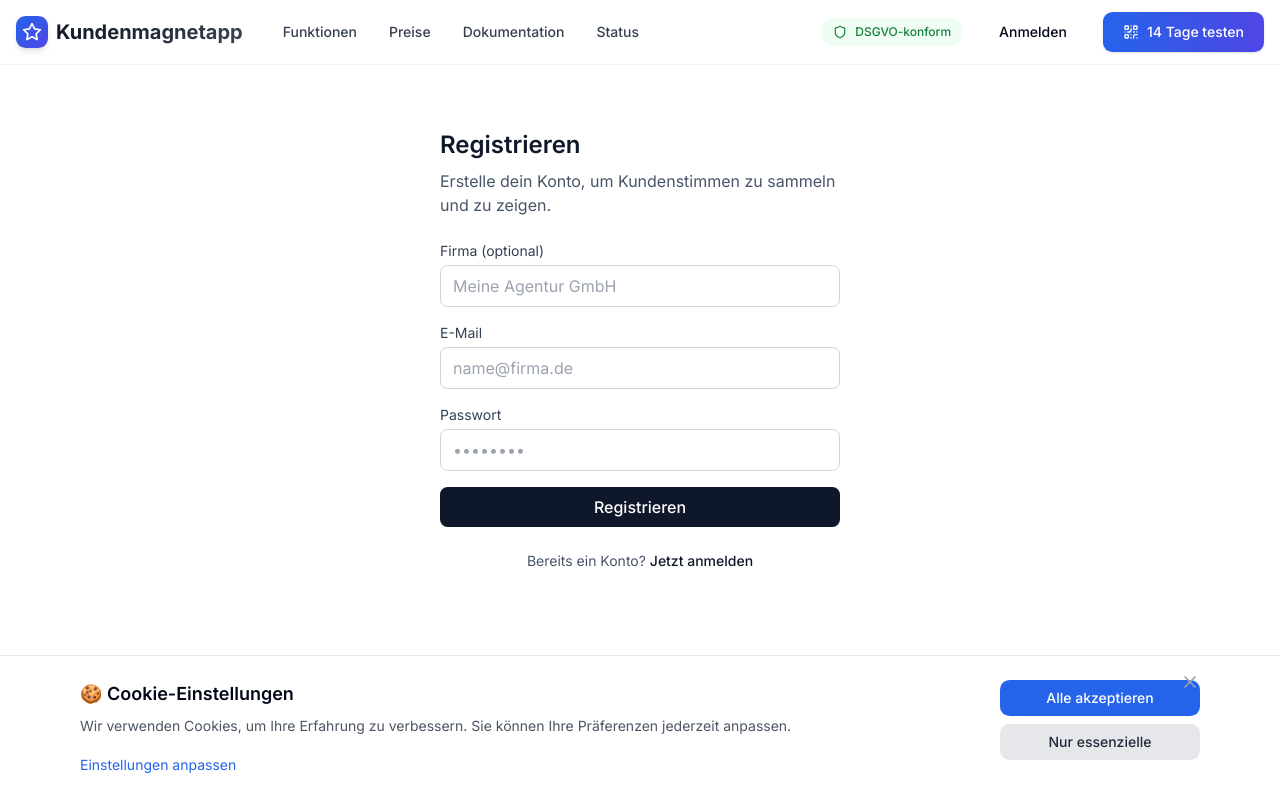
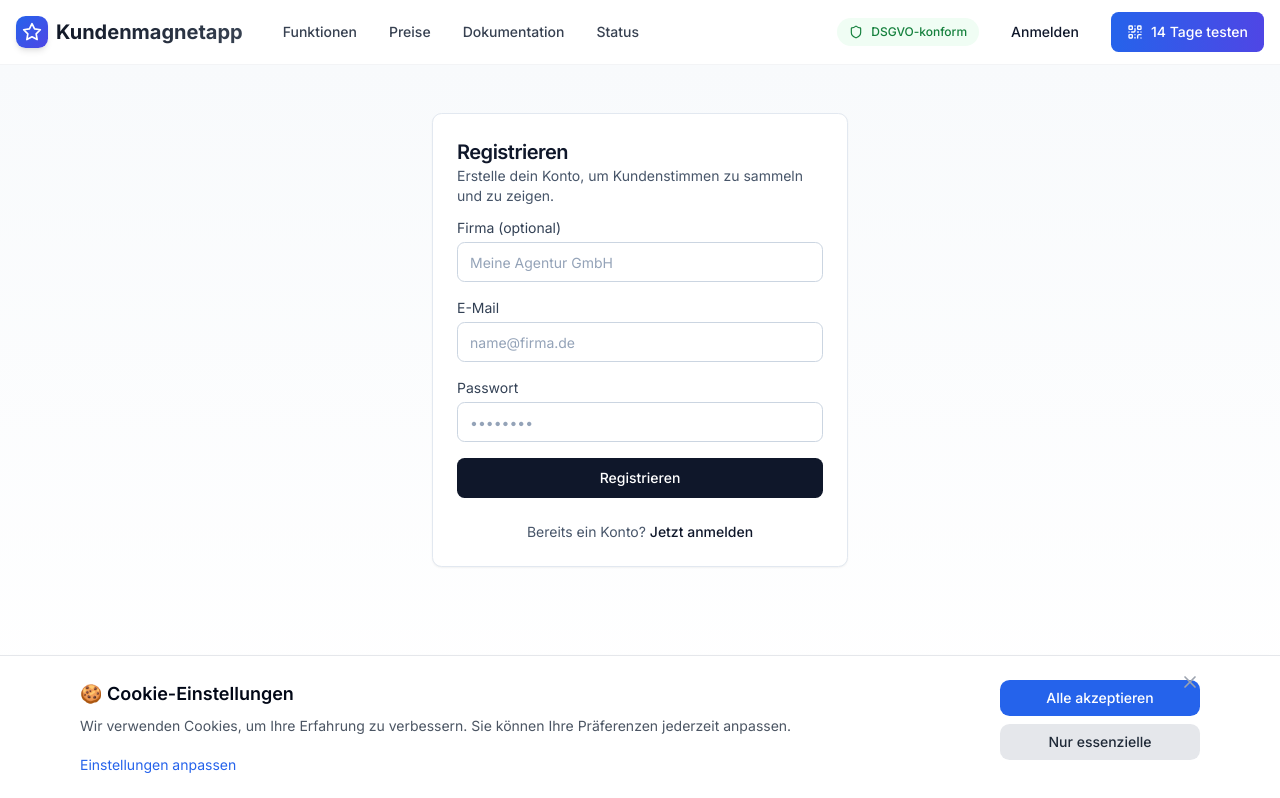
Before and after one commit to kweisgerber90-source/kundenmagnetapp2, a Next.js app: page /register in a window 1280 px wide. Shown: the top 798 px of the page. Built offline with nearby package versions, Linux system fonts and the light colour scheme.

Commit message:
chore(ui): replace broken shadcn-like components and unify auth pages styling

```diff
--- a/app/login/page.tsx
+++ b/app/login/page.tsx
@@ -1,8 +1,12 @@
-// app/login/page.tsx
-// Login-Seite (E-Mail/Passwort + Magic Link), DE-Texte, keine UI-Abhängigkeiten.
-
 'use client'
 
+// Anmeldeseite (E-Mail/Passwort + Magic Link) im einheitlichen UI-Stil.
+
+import { AlertError, AlertSuccess } from '@/components/ui/alert'
+import { Button } from '@/components/ui/button'
+import { Card, CardContent, CardDescription, CardHeader, CardTitle } from '@/components/ui/card'
+import { Input } from '@/components/ui/input'
+import { Label } from '@/components/ui/label'
 import { createClient } from '@/lib/supabase/client'
 import Link from 'next/link'
 import { useRouter, useSearchParams } from 'next/navigation'
@@ -48,91 +52,80 @@ export default function LoginPage() {
   }
 
   return (
-    <div className="min-h-[80vh] bg-white">
-      <div className="mx-auto max-w-md px-6 py-16">
-        <h1 className="mb-2 text-2xl font-semibold text-slate-900">Anmelden</h1>
-        <p className="mb-6 text-slate-600">
+    <div className="min-h-[80vh] bg-gradient-to-b from-slate-50 to-white">
+      <div className="mx-auto max-w-md px-4 py-12">
+        <Card>
+          <CardHeader>
+            <CardTitle>Anmelden</CardTitle>
+            <CardDescription>
               Melde dich mit E-Mail & Passwort an oder fordere einen Magic Link an.
-        </p>
-
+            </CardDescription>
+          </CardHeader>
+          <CardContent>
             <div className="mb-4 flex gap-2">
-          <button
+              <Button
+                variant={mode === 'password' ? 'default' : 'secondary'}
+                size="sm"
                 onClick={() => setMode('password')}
-            className={`rounded-md px-3 py-1 text-sm ${mode === 'password' ? 'bg-slate-900 text-white' : 'bg-slate-100 text-slate-700'}`}
               >
                 Passwort
-          </button>
-          <button
+              </Button>
+              <Button
+                variant={mode === 'magic' ? 'default' : 'secondary'}
+                size="sm"
                 onClick={() => setMode('magic')}
-            className={`rounded-md px-3 py-1 text-sm ${mode === 'magic' ? 'bg-slate-900 text-white' : 'bg-slate-100 text-slate-700'}`}
               >
                 Magic Link
-          </button>
+              </Button>
             </div>
 
-        {error && (
-          <div className="mb-4 rounded-md border border-red-200 bg-red-50 px-3 py-2 text-sm text-red-700">
-            {error}
-          </div>
-        )}
-        {message && (
-          <div className="mb-4 rounded-md border border-emerald-200 bg-emerald-50 px-3 py-2 text-sm text-emerald-700">
-            {message}
-          </div>
-        )}
+            {error && <AlertError>{error}</AlertError>}
+            {message && <AlertSuccess>{message}</AlertSuccess>}
 
             {mode === 'password' ? (
               <form onSubmit={handlePasswordLogin} className="space-y-4">
-            <label className="block">
-              <span className="mb-1 block text-sm text-slate-700">E-Mail</span>
-              <input
+                <div>
+                  <Label htmlFor="email">E-Mail</Label>
+                  <Input
+                    id="email"
                     type="email"
                     required
                     value={email}
                     onChange={(e) => setEmail(e.target.value)}
-                className="w-full rounded-md border border-slate-300 px-3 py-2"
                     placeholder="name@firma.de"
                   />
-            </label>
-            <label className="block">
-              <span className="mb-1 block text-sm text-slate-700">Passwort</span>
-              <input
+                </div>
+                <div>
+                  <Label htmlFor="password">Passwort</Label>
+                  <Input
+                    id="password"
                     type="password"
                     required
                     value={password}
                     onChange={(e) => setPassword(e.target.value)}
-                className="w-full rounded-md border border-slate-300 px-3 py-2"
                     placeholder="••••••••"
                   />
-            </label>
-            <button
-              type="submit"
-              disabled={loading}
-              className="w-full rounded-md bg-slate-900 px-4 py-2 font-medium text-white hover:bg-slate-800 disabled:opacity-60"
-            >
+                </div>
+                <Button type="submit" disabled={loading} className="w-full">
                   {loading ? 'Anmelden…' : 'Anmelden'}
-            </button>
+                </Button>
               </form>
             ) : (
               <form onSubmit={handleMagicLink} className="space-y-4">
-            <label className="block">
-              <span className="mb-1 block text-sm text-slate-700">E-Mail</span>
-              <input
+                <div>
+                  <Label htmlFor="email2">E-Mail</Label>
+                  <Input
+                    id="email2"
                     type="email"
                     required
                     value={email}
                     onChange={(e) => setEmail(e.target.value)}
-                className="w-full rounded-md border border-slate-300 px-3 py-2"
                     placeholder="name@firma.de"
                   />
-            </label>
-            <button
-              type="submit"
-              disabled={loading}
-              className="w-full rounded-md bg-slate-900 px-4 py-2 font-medium text-white hover:bg-slate-800 disabled:opacity-60"
-            >
+                </div>
+                <Button type="submit" disabled={loading} className="w-full">
                   {loading ? 'Senden…' : 'Magic Link senden'}
-            </button>
+                </Button>
               </form>
             )}
 
@@ -145,6 +138,8 @@ export default function LoginPage() {
                 Jetzt registrieren
               </Link>
             </p>
+          </CardContent>
+        </Card>
       </div>
     </div>
   )
--- a/app/register/page.tsx
+++ b/app/register/page.tsx
@@ -1,8 +1,13 @@
-// app/register/page.tsx
-// Registrierungsseite (E-Mail/Passwort). Nach Registrierung: E-Mail bestätigen.
-
 'use client'
 
+// Registrierungsseite (E-Mail/Passwort) im einheitlichen UI-Stil.
+// Nach Registrierung: E-Mail bestätigen via /auth/confirm.
+
+import { AlertError, AlertSuccess } from '@/components/ui/alert'
+import { Button } from '@/components/ui/button'
+import { Card, CardContent, CardDescription, CardHeader, CardTitle } from '@/components/ui/card'
+import { Input } from '@/components/ui/input'
+import { Label } from '@/components/ui/label'
 import { createClient } from '@/lib/supabase/client'
 import Link from 'next/link'
 import { useState } from 'react'
@@ -32,72 +37,71 @@ export default function RegisterPage() {
     })
 
     setLoading(false)
-    if (error) setError(error.message)
-    else setMessage('Bitte bestätige deine E-Mail. Prüfe deinen Posteingang.')
+    if (error) {
+      const msg = error.message?.toLowerCase() ?? ''
+      if (msg.includes('rate limit')) {
+        setError(
+          'Zu viele Bestätigungs-E-Mails in kurzer Zeit. Bitte warte 1 Minute und versuche es erneut.',
+        )
+      } else {
+        setError(error.message)
+      }
+      return
+    }
+    setMessage('Bitte bestätige deine E-Mail. Prüfe deinen Posteingang.')
   }
 
   return (
-    <div className="min-h-[80vh] bg-white">
-      <div className="mx-auto max-w-md px-6 py-16">
-        <h1 className="mb-2 text-2xl font-semibold text-slate-900">Registrieren</h1>
-        <p className="mb-6 text-slate-600">
+    <div className="min-h-[80vh] bg-gradient-to-b from-slate-50 to-white">
+      <div className="mx-auto max-w-md px-4 py-12">
+        <Card>
+          <CardHeader>
+            <CardTitle>Registrieren</CardTitle>
+            <CardDescription>
               Erstelle dein Konto, um Kundenstimmen zu sammeln und zu zeigen.
-        </p>
-
-        {error && (
-          <div className="mb-4 rounded-md border border-red-200 bg-red-50 px-3 py-2 text-sm text-red-700">
-            {error}
-          </div>
-        )}
-        {message && (
-          <div className="mb-4 rounded-md border border-emerald-200 bg-emerald-50 px-3 py-2 text-sm text-emerald-700">
-            {message}
-          </div>
-        )}
+            </CardDescription>
+          </CardHeader>
+          <CardContent>
+            {error && <AlertError>{error}</AlertError>}
+            {message && <AlertSuccess>{message}</AlertSuccess>}
 
             <form onSubmit={handleRegister} className="space-y-4">
-          <label className="block">
-            <span className="mb-1 block text-sm text-slate-700">Firma (optional)</span>
-            <input
+              <div>
+                <Label htmlFor="company">Firma (optional)</Label>
+                <Input
+                  id="company"
                   type="text"
                   value={company}
                   onChange={(e) => setCompany(e.target.value)}
-              className="w-full rounded-md border border-slate-300 px-3 py-2"
                   placeholder="Meine Agentur GmbH"
                 />
-          </label>
-
-          <label className="block">
-            <span className="mb-1 block text-sm text-slate-700">E-Mail</span>
-            <input
+              </div>
+              <div>
+                <Label htmlFor="email">E-Mail</Label>
+                <Input
+                  id="email"
                   type="email"
                   required
                   value={email}
                   onChange={(e) => setEmail(e.target.value)}
-              className="w-full rounded-md border border-slate-300 px-3 py-2"
                   placeholder="name@firma.de"
                 />
-          </label>
-
-          <label className="block">
-            <span className="mb-1 block text-sm text-slate-700">Passwort</span>
-            <input
+              </div>
+              <div>
+                <Label htmlFor="password">Passwort</Label>
+                <Input
+                  id="password"
                   type="password"
                   required
                   value={password}
                   onChange={(e) => setPassword(e.target.value)}
-              className="w-full rounded-md border border-slate-300 px-3 py-2"
                   placeholder="••••••••"
                 />
-          </label>
+              </div>
 
-          <button
-            type="submit"
-            disabled={loading}
-            className="w-full rounded-md bg-slate-900 px-4 py-2 font-medium text-white hover:bg-slate-800 disabled:opacity-60"
-          >
+              <Button type="submit" disabled={loading} className="w-full">
                 {loading ? 'Registrieren…' : 'Registrieren'}
-          </button>
+              </Button>
             </form>
 
             <p className="mt-6 text-center text-sm text-slate-600">
@@ -109,6 +113,8 @@ export default function RegisterPage() {
                 Jetzt anmelden
               </Link>
             </p>
+          </CardContent>
+        </Card>
       </div>
     </div>
   )
--- /dev/null
+++ b/components/ui/alert.tsx
@@ -0,0 +1,29 @@
+// components/ui/alert.tsx
+// Für Fehlermeldungen/Status-Hinweise in Formularen.
+
+import { cn } from '@/lib/utils'
+import * as React from 'react'
+
+export function AlertError({ children }: { children: React.ReactNode }) {
+  return (
+    <div
+      className={cn(
+        'mb-4 rounded-md border border-red-200 bg-red-50 px-3 py-2 text-sm text-red-700',
+      )}
+    >
+      {children}
+    </div>
+  )
+}
+
+export function AlertSuccess({ children }: { children: React.ReactNode }) {
+  return (
+    <div
+      className={cn(
+        'mb-4 rounded-md border border-emerald-200 bg-emerald-50 px-3 py-2 text-sm text-emerald-700',
+      )}
+    >
+      {children}
+    </div>
+  )
+}
--- a/components/ui/badge.tsx
+++ b/components/ui/badge.tsx
@@ -1,33 +1,29 @@
 // components/ui/badge.tsx
+// Kleine Badge/Label-Komponente.
+
 import { cn } from '@/lib/utils'
-import { cva, type VariantProps } from 'class-variance-authority'
 import * as React from 'react'
 
-const badgeVariants = cva(
-  'inline-flex items-center rounded-full border px-2.5 py-0.5 text-xs font-semibold transition-colors focus:outline-none focus:ring-2 focus:ring-ring focus:ring-offset-2',
-  {
-    variants: {
-      variant: {
-        default: 'border-transparent bg-primary text-primary-foreground hover:bg-primary/80',
-        secondary:
-          'border-transparent bg-secondary text-secondary-foreground hover:bg-secondary/80',
-        destructive:
-          'border-transparent bg-destructive text-destructive-foreground hover:bg-destructive/80',
-        outline: 'text-foreground',
-      },
-    },
-    defaultVariants: {
-      variant: 'default',
-    },
-  },
-)
-
-export interface BadgeProps
-  extends React.HTMLAttributes<HTMLDivElement>,
-    VariantProps<typeof badgeVariants> {}
-
-function Badge({ className, variant, ...props }: BadgeProps) {
-  return <div className={cn(badgeVariants({ variant }), className)} {...props} />
+export interface BadgeProps extends React.HTMLAttributes<HTMLSpanElement> {
+  variant?: 'default' | 'secondary' | 'outline'
 }
 
-export { Badge, badgeVariants }
+export function Badge({ className, variant = 'default', ...props }: BadgeProps) {
+  const styles =
+    variant === 'secondary'
+      ? 'bg-slate-100 text-slate-900'
+      : variant === 'outline'
+        ? 'border border-slate-300 text-slate-900'
+        : 'bg-slate-900 text-white'
+  return (
+    <span
+      className={cn(
+        'inline-flex items-center rounded-md px-2 py-0.5 text-xs font-medium',
+        styles,
+        className,
+      )}
+      {...props}
+    />
+  )
+}
+export default Badge
--- a/components/ui/button.tsx
+++ b/components/ui/button.tsx
@@ -1,50 +1,52 @@
-// components/ui/button.tsx (updated with better hover states)
+// components/ui/button.tsx
+// Einfache, robuste Button-Komponente im Kundenmagnetapp-Stil.
+// Unterstützt optional asChild (Radix Slot), aber ohne cva.
+
 import { cn } from '@/lib/utils'
 import { Slot } from '@radix-ui/react-slot'
-import { cva, type VariantProps } from 'class-variance-authority'
 import * as React from 'react'
 
-const buttonVariants = cva(
-  'inline-flex items-center justify-center whitespace-nowrap rounded-lg text-sm font-medium ring-offset-background transition-all focus-visible:outline-none focus-visible:ring-2 focus-visible:ring-ring focus-visible:ring-offset-2 disabled:pointer-events-none disabled:opacity-50',
-  {
-    variants: {
-      variant: {
-        default: 'bg-primary text-primary-foreground shadow hover:bg-primary/90 hover:shadow-lg',
-        destructive: 'bg-destructive text-destructive-foreground shadow hover:bg-destructive/90',
-        outline:
-          'border border-input bg-background hover:bg-accent hover:text-accent-foreground hover:border-primary/50',
-        secondary: 'bg-secondary text-secondary-foreground hover:bg-secondary/80 shadow-sm',
-        ghost: 'hover:bg-accent hover:text-accent-foreground',
-        link: 'text-primary underline-offset-4 hover:underline',
-      },
-      size: {
-        default: 'h-10 px-5 py-2',
-        sm: 'h-9 rounded-md px-3',
-        lg: 'h-12 rounded-lg px-8',
-        icon: 'h-10 w-10',
-      },
-    },
-    defaultVariants: {
-      variant: 'default',
-      size: 'default',
-    },
-  },
-)
-
-export interface ButtonProps
-  extends React.ButtonHTMLAttributes<HTMLButtonElement>,
-    VariantProps<typeof buttonVariants> {
+export interface ButtonProps extends React.ButtonHTMLAttributes<HTMLButtonElement> {
   asChild?: boolean
+  variant?: 'default' | 'secondary' | 'ghost' | 'outline' | 'danger'
+  size?: 'sm' | 'md' | 'lg'
 }
 
-const Button = React.forwardRef<HTMLButtonElement, ButtonProps>(
-  ({ className, variant, size, asChild = false, ...props }, ref) => {
-    const Comp = asChild ? Slot : 'button'
+const base =
+  'inline-flex items-center justify-center rounded-md font-medium transition-colors focus-visible:outline-none focus-visible:ring-2 focus-visible:ring-slate-400 disabled:opacity-60 disabled:pointer-events-none'
+
+const variants: Record<NonNullable<ButtonProps['variant']>, string> = {
+  default: 'bg-slate-900 text-white hover:bg-slate-800',
+  secondary: 'bg-slate-100 text-slate-900 hover:bg-slate-200',
+  ghost: 'bg-transparent hover:bg-slate-100 text-slate-900',
+  outline: 'border border-slate-300 bg-white text-slate-900 hover:bg-slate-50',
+  danger: 'bg-red-600 text-white hover:bg-red-700',
+}
+
+const sizes: Record<NonNullable<ButtonProps['size']>, string> = {
+  sm: 'h-9 px-3 text-sm',
+  md: 'h-10 px-4 text-sm',
+  lg: 'h-11 px-5 text-base',
+}
+
+// Für Kompatibilität exportieren wir auch buttonVariants:
+export function buttonVariants(opts?: {
+  variant?: ButtonProps['variant']
+  size?: ButtonProps['size']
+  className?: string
+}) {
+  const v = opts?.variant ?? 'default'
+  const s = opts?.size ?? 'md'
+  return cn(base, variants[v], sizes[s], opts?.className)
+}
+
+export const Button = React.forwardRef<HTMLButtonElement, ButtonProps>(
+  ({ className, variant = 'default', size = 'md', asChild = false, ...props }, ref) => {
+    const Comp: React.ElementType = asChild ? Slot : 'button'
     return (
-      <Comp className={cn(buttonVariants({ variant, size, className }))} ref={ref} {...props} />
+      <Comp ref={ref} className={cn(base, variants[variant], sizes[size], className)} {...props} />
     )
   },
 )
 Button.displayName = 'Button'
-
-export { Button, buttonVariants }
+export default Button
--- a/components/ui/card.tsx
+++ b/components/ui/card.tsx
@@ -1,59 +1,59 @@
-// components/ui/card.tsx (updated with subtle shadows)
+// components/ui/card.tsx
+// Schlichte Card-Komponenten.
+
 import { cn } from '@/lib/utils'
 import * as React from 'react'
 
-const Card = React.forwardRef<HTMLDivElement, React.HTMLAttributes<HTMLDivElement>>(
+export const Card = React.forwardRef<HTMLDivElement, React.HTMLAttributes<HTMLDivElement>>(
   ({ className, ...props }, ref) => (
     <div
       ref={ref}
-      className={cn(
-        'shadow-soft rounded-xl border border-gray-100 bg-white/80 text-card-foreground backdrop-blur transition-all hover:shadow-lg',
-        className,
-      )}
+      className={cn('rounded-lg border border-slate-200 bg-white shadow-sm', className)}
       {...props}
     />
   ),
 )
 Card.displayName = 'Card'
 
-const CardHeader = React.forwardRef<HTMLDivElement, React.HTMLAttributes<HTMLDivElement>>(
+export const CardHeader = React.forwardRef<HTMLDivElement, React.HTMLAttributes<HTMLDivElement>>(
   ({ className, ...props }, ref) => (
-    <div ref={ref} className={cn('flex flex-col space-y-1.5 p-6', className)} {...props} />
+    <div ref={ref} className={cn('p-6 pb-3', className)} {...props} />
   ),
 )
 CardHeader.displayName = 'CardHeader'
 
-const CardTitle = React.forwardRef<HTMLParagraphElement, React.HTMLAttributes<HTMLHeadingElement>>(
-  ({ className, ...props }, ref) => (
-    <h3
-      ref={ref}
-      className={cn('text-2xl font-semibold leading-none tracking-tight', className)}
-      {...props}
-    />
-  ),
-)
+export const CardTitle = React.forwardRef<
+  HTMLHeadingElement,
+  React.HTMLAttributes<HTMLHeadingElement>
+>(({ className, ...props }, ref) => (
+  <h3
+    ref={ref}
+    className={cn('text-xl font-semibold tracking-tight text-slate-900', className)}
+    {...props}
+  />
+))
 CardTitle.displayName = 'CardTitle'
 
-const CardDescription = React.forwardRef<
+export const CardDescription = React.forwardRef<
   HTMLParagraphElement,
   React.HTMLAttributes<HTMLParagraphElement>
 >(({ className, ...props }, ref) => (
-  <p ref={ref} className={cn('text-sm text-gray-600', className)} {...props} />
+  <p ref={ref} className={cn('text-sm text-slate-600', className)} {...props} />
 ))
 CardDescription.displayName = 'CardDescription'
 
-const CardContent = React.forwardRef<HTMLDivElement, React.HTMLAttributes<HTMLDivElement>>(
+export const CardContent = React.forwardRef<HTMLDivElement, React.HTMLAttributes<HTMLDivElement>>(
   ({ className, ...props }, ref) => (
     <div ref={ref} className={cn('p-6 pt-0', className)} {...props} />
   ),
 )
 CardContent.displayName = 'CardContent'
 
-const CardFooter = React.forwardRef<HTMLDivElement, React.HTMLAttributes<HTMLDivElement>>(
+export const CardFooter = React.forwardRef<HTMLDivElement, React.HTMLAttributes<HTMLDivElement>>(
   ({ className, ...props }, ref) => (
-    <div ref={ref} className={cn('flex items-center p-6 pt-0', className)} {...props} />
+    <div ref={ref} className={cn('p-6 pt-0', className)} {...props} />
   ),
 )
 CardFooter.displayName = 'CardFooter'
 
-export { Card, CardContent, CardDescription, CardFooter, CardHeader, CardTitle }
+export default Card
--- a/components/ui/input.tsx
+++ b/components/ui/input.tsx
@@ -1,30 +1,25 @@
 // components/ui/input.tsx
+// Einheitliches Input-Feld mit Fokus-Styling.
+
 import { cn } from '@/lib/utils'
 import * as React from 'react'
 
 export interface InputProps extends React.InputHTMLAttributes<HTMLInputElement> {}
 
-/**
- * Input component
- *
- * A styled input component built with Tailwind CSS
- */
-const Input = React.forwardRef<HTMLInputElement, InputProps>(
-  ({ className, type, ...props }, ref) => {
+export const Input = React.forwardRef<HTMLInputElement, InputProps>(
+  ({ className, ...props }, ref) => {
     return (
       <input
-        type={type}
+        ref={ref}
         className={cn(
-          'flex h-9 w-full rounded-md border border-input bg-transparent px-3 py-1 text-sm shadow-sm transition-colors file:border-0 file:bg-transparent file:text-sm file:font-medium placeholder:text-muted-foreground focus-visible:outline-none focus-visible:ring-1 focus-visible:ring-ring disabled:cursor-not-allowed disabled:opacity-50',
+          'flex h-10 w-full rounded-md border border-slate-300 bg-white px-3 py-2 text-sm text-slate-900',
+          'placeholder:text-slate-400 focus-visible:outline-none focus-visible:ring-2 focus-visible:ring-slate-400',
           className,
         )}
-        ref={ref}
         {...props}
       />
     )
   },
 )
 Input.displayName = 'Input'
-
-export { Input }
 export default Input
--- a/components/ui/label.tsx
+++ b/components/ui/label.tsx
@@ -1,19 +1,12 @@
-import * as React from 'react'
+// components/ui/label.tsx
+// Beschriftungen im einheitlichen Stil.
 
 import { cn } from '@/lib/utils'
+import * as React from 'react'
 
 export interface LabelProps extends React.LabelHTMLAttributes<HTMLLabelElement> {}
 
-const Label = React.forwardRef<HTMLLabelElement, LabelProps>(({ className, ...props }, ref) => (
-  <label
-    ref={ref}
-    className={cn(
-      'text-sm font-medium leading-none peer-disabled:cursor-not-allowed peer-disabled:opacity-70',
-      className,
-    )}
-    {...props}
-  />
-))
-Label.displayName = 'Label'
-
-export { Label }
+export function Label({ className, ...props }: LabelProps) {
+  return <label className={cn('mb-1 block text-sm text-slate-700', className)} {...props} />
+}
+export default Label
```
Also changed, not shown: components/ui/tabs.tsx (+13 -12 lines), components/ui/textarea.tsx (+7 -7 lines). Lines whose indentation alone changed are shown as unchanged.
